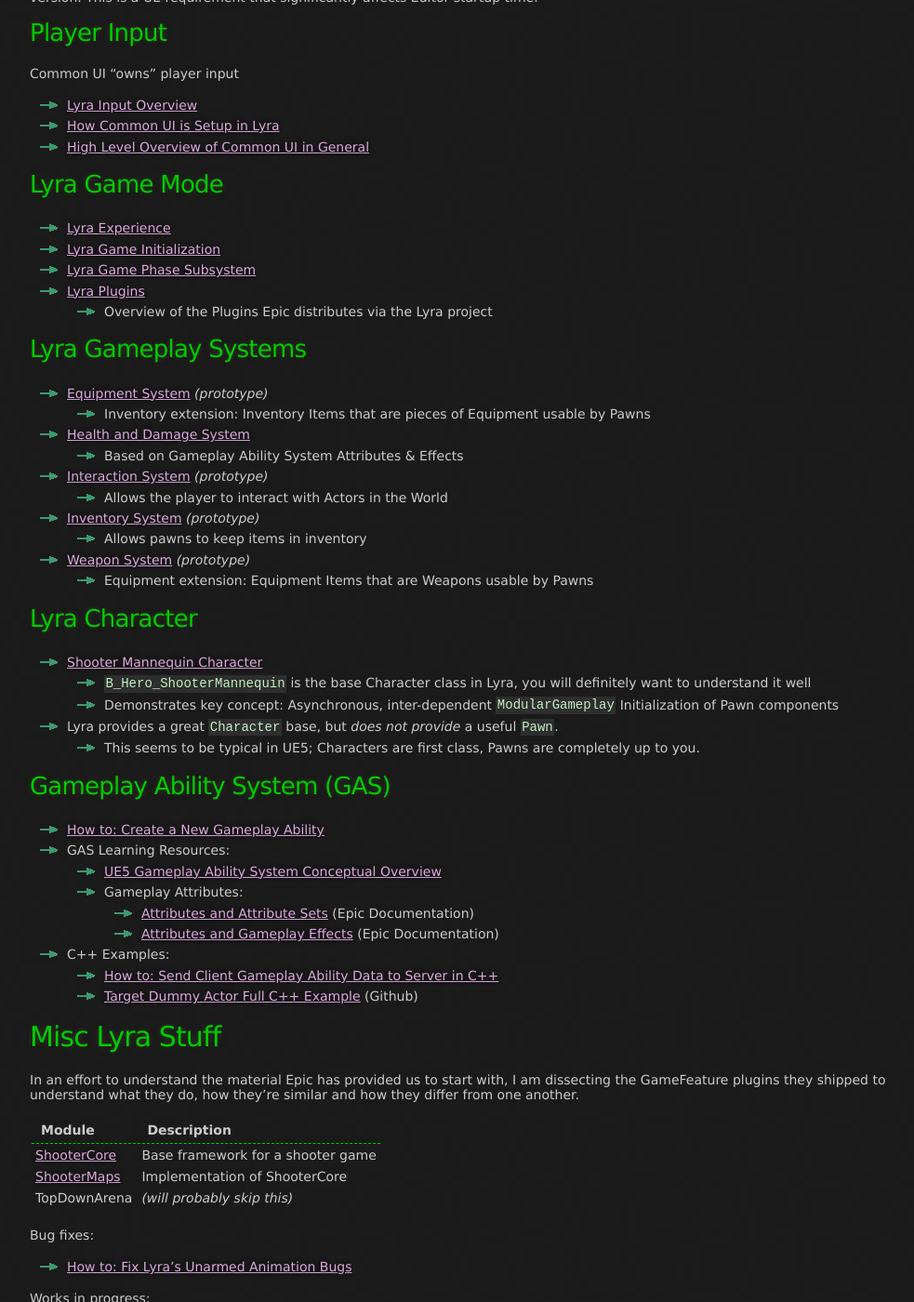
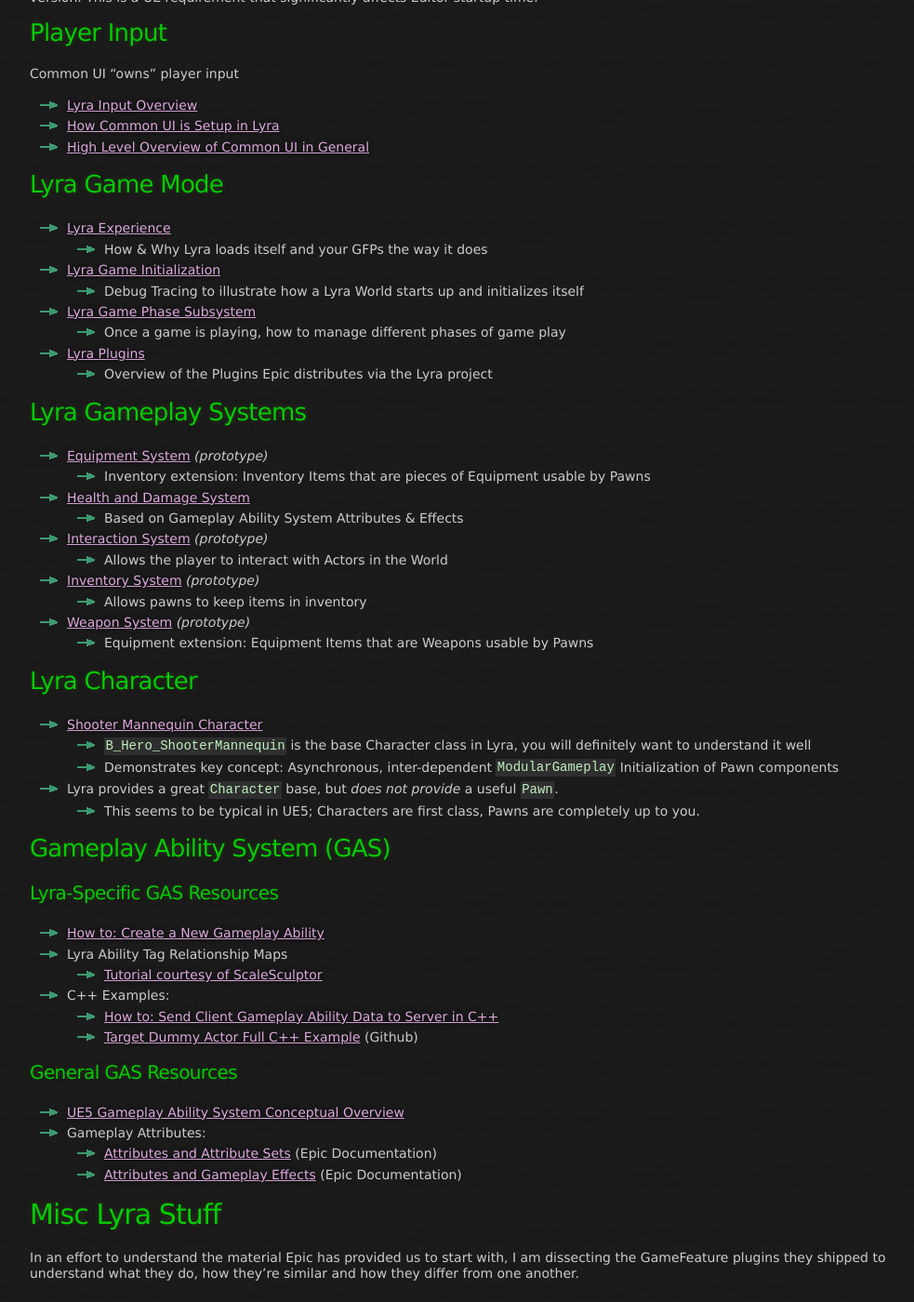
Before and after one commit to x157/x157.github.io, a Jekyll site: the page built from UE5/LyraStarterGame/index.md, in a window 1280 px wide and 1400 px high, scrolled down 990 px. Shown: the whole window at 93% size, without its empty margins (108-1091 px from the left). Built offline with Jekyll 4.4.1, drawn with Linux system fonts in a browser that asks for light colours.

Commit message:
Add ScaleSculptor Tag Relationship Maps Tutorial
Also minor iteration on other content

```diff
--- a/UE5/LyraStarterGame/index.md
+++ b/UE5/LyraStarterGame/index.md
@@ -74,8 +74,11 @@
 ## Lyra Game Mode
 
 - [Lyra Experience](./Experience/)
+  - How & Why Lyra loads itself and your GFPs the way it does
 - [Lyra Game Initialization](./InitGame/)
+  - Debug Tracing to illustrate how a Lyra World starts up and initializes itself
 - [Lyra Game Phase Subsystem](./GamePhaseSubsystem/)
+  - Once a game is playing, how to manage different phases of game play
 - [Lyra Plugins](./Plugins/)
   - Overview of the Plugins Epic distributes via the Lyra project
 
@@ -105,15 +108,21 @@
 
 ## Gameplay Ability System (GAS)
 
+#### Lyra-Specific GAS Resources
+
 - [How to: Create a New Gameplay Ability](./Tutorials/How-To-Create-a-New-Gameplay-Ability)
-- GAS Learning Resources:
-    - [UE5 Gameplay Ability System Conceptual Overview](/UE5/GameplayAbilitySystem/)
-    - Gameplay Attributes:
-        - [Attributes and Attribute Sets](https://docs.unrealengine.com/5.0/en-US/gameplay-attributes-and-attribute-sets-for-the-gameplay-ability-system-in-unreal-engine/) (Epic Documentation)
-        - [Attributes and Gameplay Effects](https://docs.unrealengine.com/5.0/en-US/gameplay-attributes-and-gameplay-effects-for-the-gameplay-ability-system-in-unreal-engine/) (Epic Documentation)
+- Lyra Ability Tag Relationship Maps
+  - [Tutorial courtesy of ScaleSculptor](https://www.artstation.com/blogs/scalesculptor/ZgqV/ability-tag-relationship-maps-in-lyra)
 - C++ Examples:
-    - [How to: Send Client Gameplay Ability Data to Server in C++](/UE5/GameplayAbilitySystem/How-To-Send-Client-Gameplay-Ability-Data-to-Server-in-C++)
-    - [Target Dummy Actor Full C++ Example](https://github.com/x157/Lyra-ActorWithAbilities) (Github)
+  - [How to: Send Client Gameplay Ability Data to Server in C++](/UE5/GameplayAbilitySystem/How-To-Send-Client-Gameplay-Ability-Data-to-Server-in-C++)
+  - [Target Dummy Actor Full C++ Example](https://github.com/x157/Lyra-ActorWithAbilities) (Github)
+
+#### General GAS Resources
+
+- [UE5 Gameplay Ability System Conceptual Overview](/UE5/GameplayAbilitySystem/)
+- Gameplay Attributes:
+    - [Attributes and Attribute Sets](https://docs.unrealengine.com/5.0/en-US/gameplay-attributes-and-attribute-sets-for-the-gameplay-ability-system-in-unreal-engine/) (Epic Documentation)
+    - [Attributes and Gameplay Effects](https://docs.unrealengine.com/5.0/en-US/gameplay-attributes-and-gameplay-effects-for-the-gameplay-ability-system-in-unreal-engine/) (Epic Documentation)
 
 
 # Misc Lyra Stuff
```
